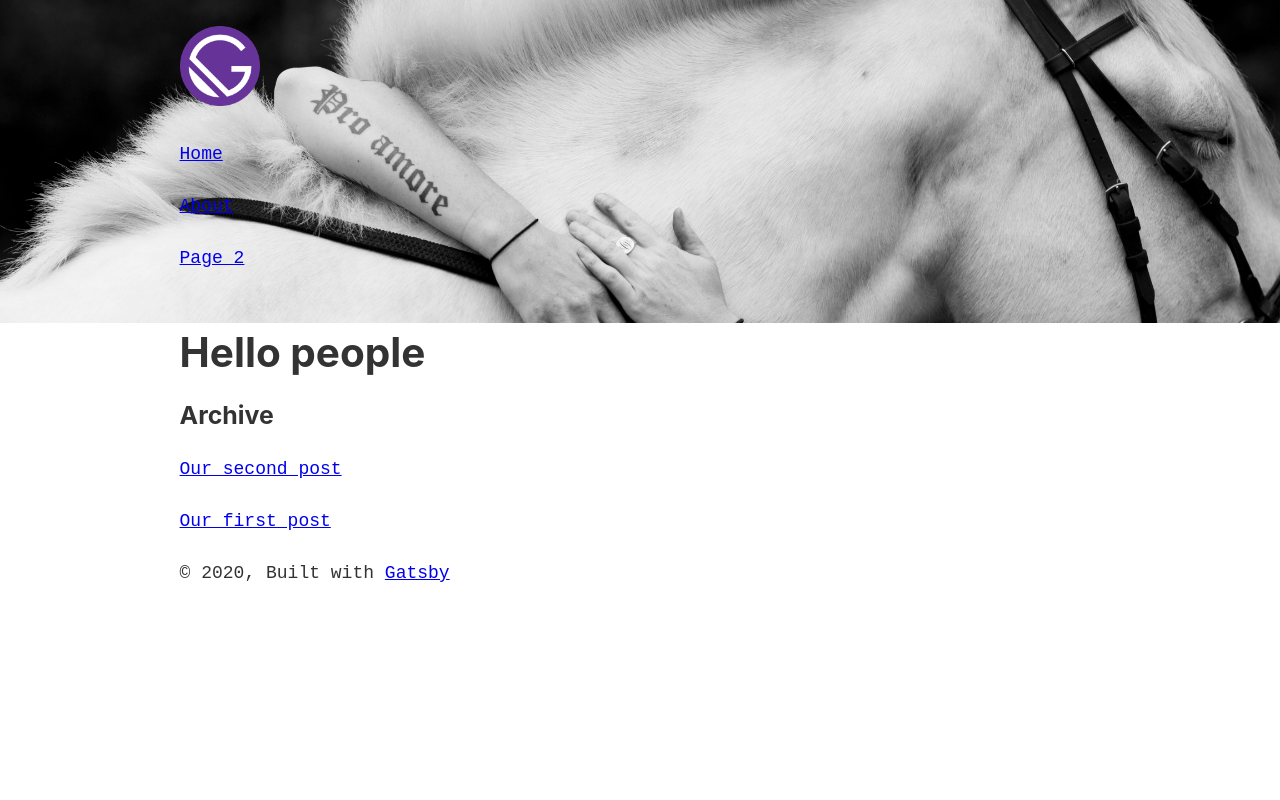
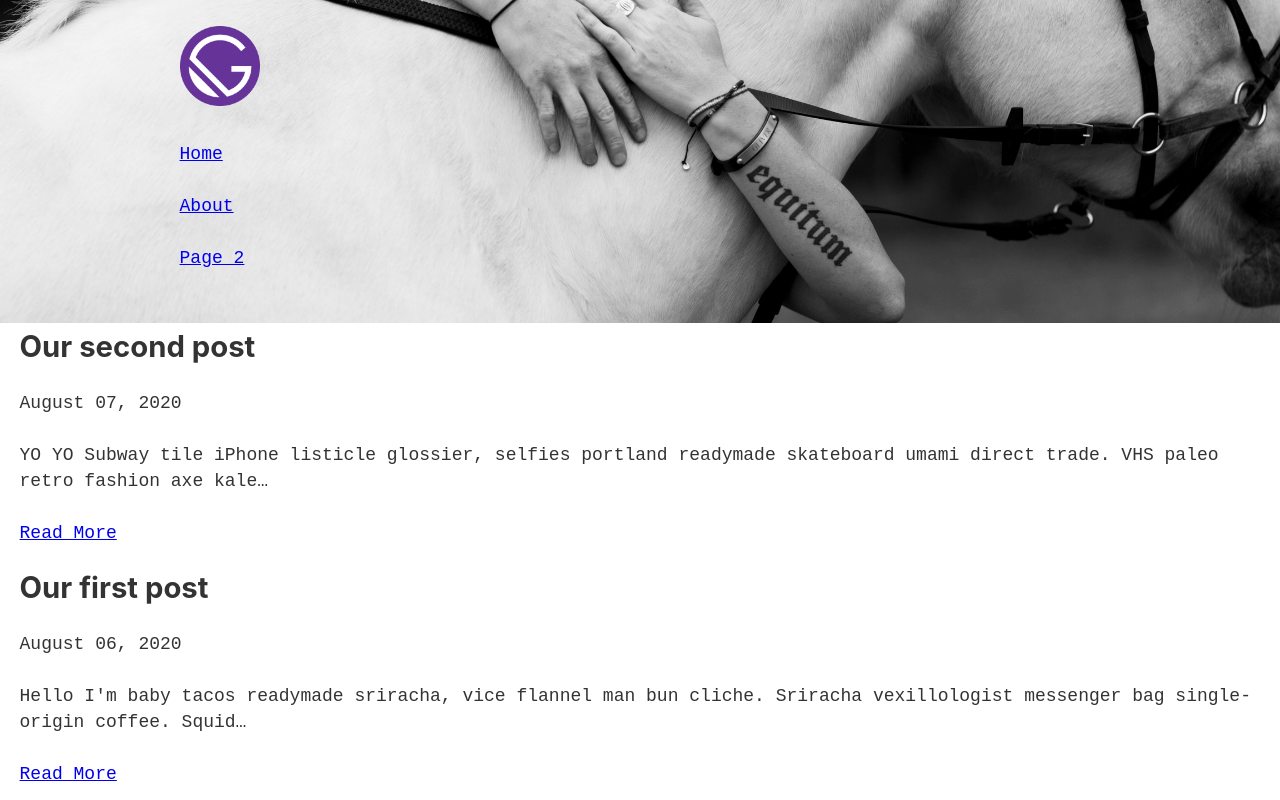
Before and after one commit to abadfish/ko-blog, a Gatsby site: page / in a window 1280 px wide. Shown: the top 800 px of the page. Built offline with nearby package versions, Linux system fonts and the light colour scheme; Gatsby itself is replaced by a stand-in of ours.

Commit message:
refactored layout

```diff
--- a/src/components/header.js
+++ b/src/components/header.js
@@ -33,13 +33,7 @@
   <HeaderWrapper>
     <HeaderContainer>
       <h1 style={{ margin: 0 }}>
-        <Link
-          to="/"
-          style={{
-            color: `white`,
-            textDecoration: `none`,
-          }}
-        >
+        <Link to="/">
           <img src={logo} alt="Logo"/>
         </Link>
       </h1>
--- a/src/components/layout.js
+++ b/src/components/layout.js
@@ -1,14 +1,7 @@
-/**
- * Layout component that queries for data
- * with Gatsby's useStaticQuery component
- *
- * See: https://www.gatsbyjs.org/docs/use-static-query/
- */
-
 import React from "react"
 import PropTypes from "prop-types"
 import { useStaticQuery, graphql } from "gatsby"
-
+import styled from 'styled-components'
 import Header from './header'
 import Archive from './archive'
 import "./layout.css"
@@ -28,13 +21,7 @@
   return (
     <>
       <Header siteTitle={data.site.siteMetadata.title} data={data}/>
-      <div
-        style={{
-          margin: `0 auto`,
-          maxWidth: 960,
-          padding: `0 1.0875rem 1.45rem`,
-        }}
-      >
+      <LayoutFrame>
         <main>{children}</main>
         <Archive />
         <footer>
@@ -42,7 +29,7 @@
           {` `}
           <a href="https://www.gatsbyjs.org">Gatsby</a>
         </footer>
-      </div>
+      </LayoutFrame>
     </>
   )
 }
@@ -53,6 +40,12 @@
 
 export default Layout
 
+
+const LayoutFrame = styled.div `
+  margin: 0 auto;
+  max-width: 960;
+  padding: 0 1.0875rem 1.45rem;
+`
 // export const query = graphql `
 //   query PracticeQuery {
 //     site {
--- /dev/null
+++ b/src/components/listing.js
@@ -0,0 +1,45 @@
+import React from 'react'
+import { Link, useStaticQuery, graphql } from 'gatsby'
+import SEO from "../components/seo"
+
+const LISTING_QUERY = graphql`
+    query BlogPostListing {
+    allMarkdownRemark(limit: 5, sort: {
+      order: DESC,
+      fields: [frontmatter___date]
+    }) {
+      edges {
+        node {
+          excerpt
+          frontmatter {
+            title
+            slug
+            date(formatString: "MMMM DD, YYYY")
+          }
+        }
+      }
+    }
+  }
+`
+const Listing = () => {
+  const data = useStaticQuery(LISTING_QUERY)
+  const articles = data.allMarkdownRemark.edges.map(({node}, i) => (
+    <article key={i}>
+      <h2>{node.frontmatter.title}</h2>
+      <p>{node.frontmatter.date}</p>
+      <p>{node.excerpt}</p>
+      <p><Link to={`/posts${node.frontmatter.slug}`}>Read More</Link></p>
+
+    </article>
+  ))
+    return (
+        <>
+          <SEO title="Listing" />
+          <main>
+            { articles }
+          </main>
+        </>
+    )
+}
+
+export default Listing
--- a/src/pages/index.js
+++ b/src/pages/index.js
@@ -3,11 +3,12 @@
 import Layout from "../components/layout"
 import Image from "../components/image"
 import SEO from "../components/seo"
+import Listing from "../components/listing"
 
 const IndexPage = () => (
   <Layout>
     <SEO title="Home" />
-    <h1>Hello people</h1>
+    <Listing />
     {/*<div style={{ maxWidth: `300px`, marginBottom: `1.45rem` }}>
       <Image />
     </div>*/}
```
